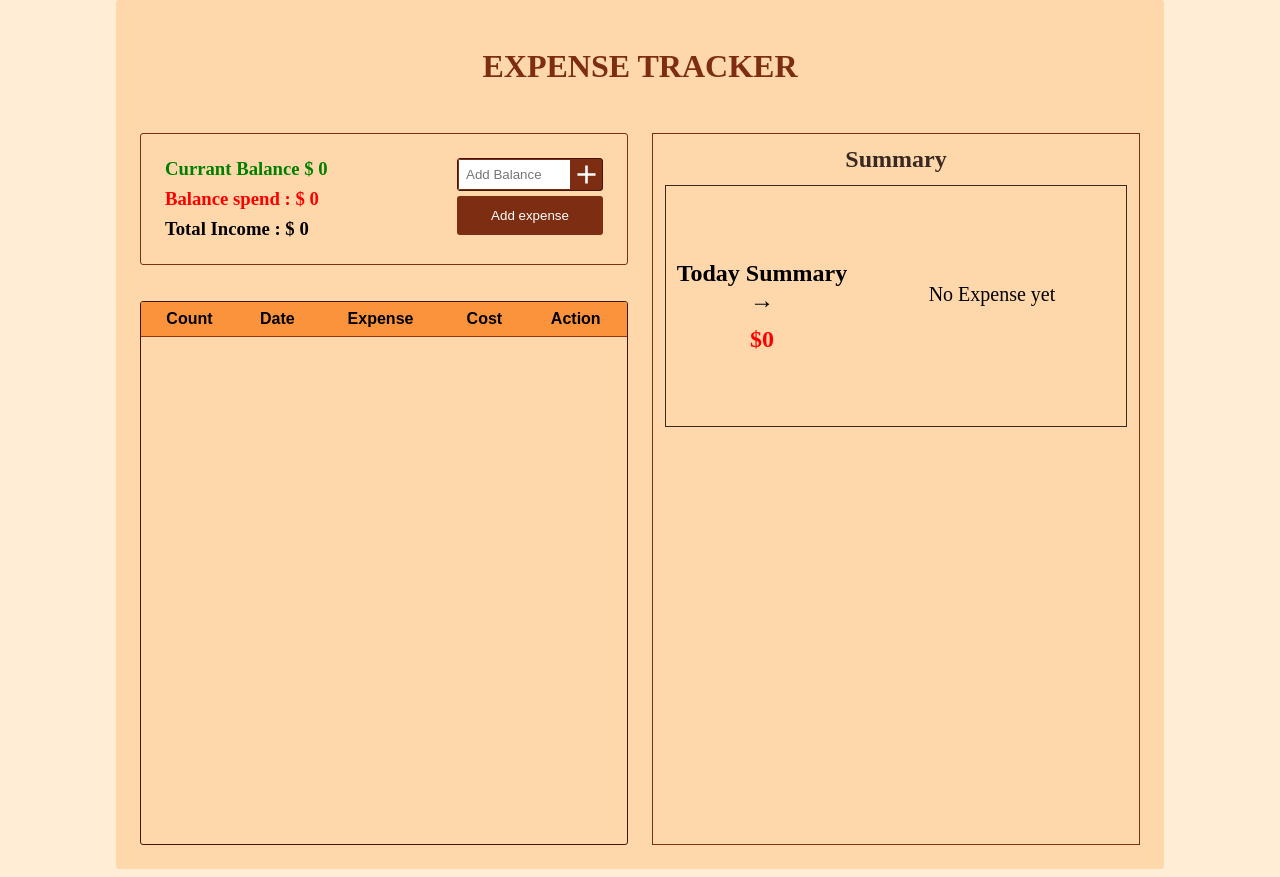
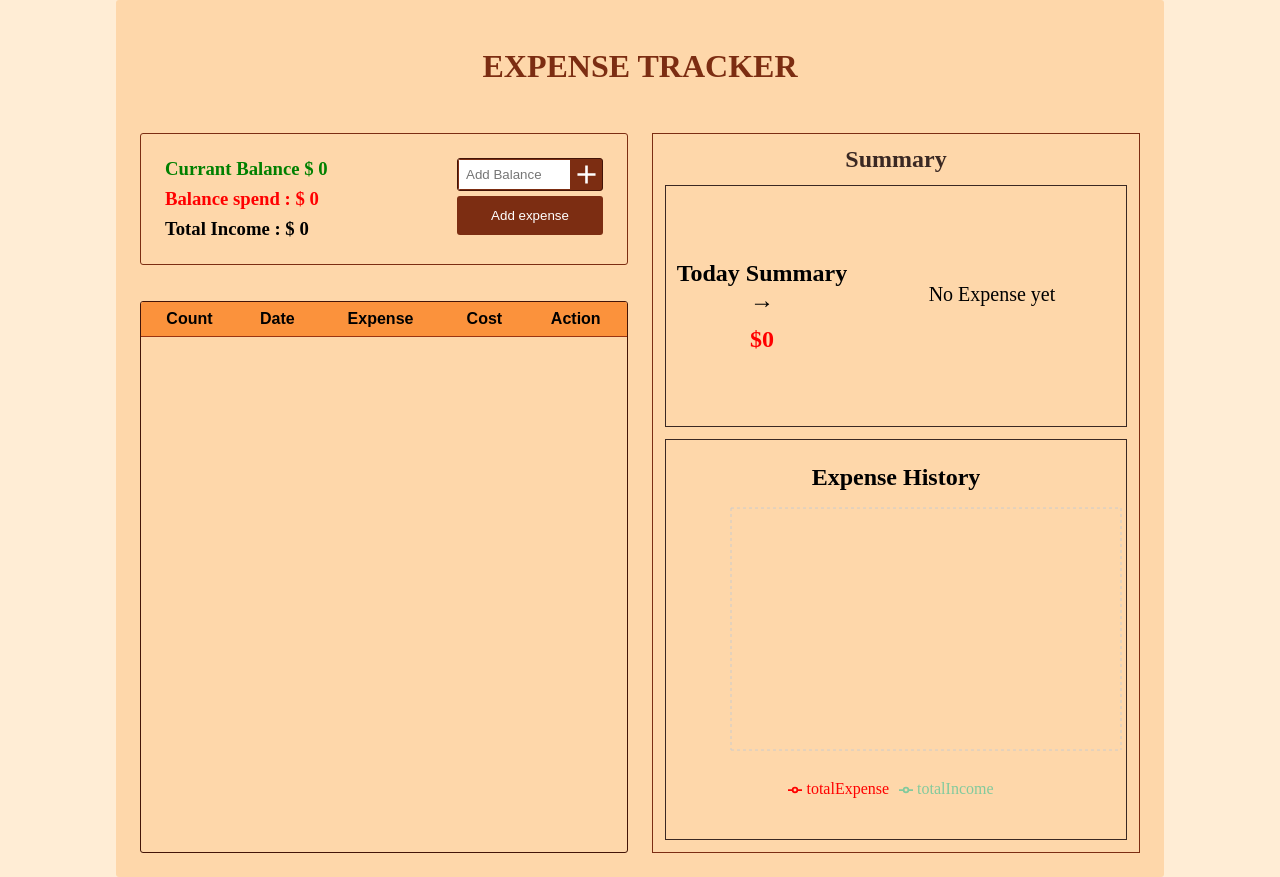
Before and after one commit to rajwindersxxx/expenseTracker, a React (Vite) app: page / in a window 1280 px wide. Built offline with nearby package versions, Linux system fonts and the light colour scheme.

Commit message:
added graph

```diff
--- a/src/App.css
+++ b/src/App.css
@@ -26,6 +26,7 @@ body {
 .main__input {
   display: flex;
   flex-direction: column;
+  height: 45rem;
 }
 .main__charts {
   border: 0.0625rem solid #7c2d12;
@@ -135,7 +136,6 @@ img:hover {
   align-items: center;
   gap: 0.75rem;
   transition: all 0.5s;
-
 }
 .expense__form label {
   font-size: 1.1rem;
@@ -154,13 +154,24 @@ img:hover {
   border-radius: 0.1875rem;
   overflow: auto;
   margin-top: 1.5rem;
-  /* height: 100%; */
-  height: 34rem;
+  /* height: 34rem; */
+  height: 100%;
+  transition: flex-grow 0.3s ease-in-out;
 }
 .records table {
   font-family: arial, sans-serif;
   border-collapse: collapse;
   min-width: 100%;
+  position: relative;
+}
+.records thead{
+  position: sticky;
+  top: 0;
+
+  /* width: 100%;
+  top: 0 ;
+  right: 10;
+  left: 10; */
 }
 .records td,
 th {
@@ -177,21 +188,21 @@ tr:hover {
   transition: all 0.3s;
 }
 
+.records::-webkit-scrollbar {
+  width: 4px;
+  position: absolute;
+}
+
+.records::-webkit-scrollbar-thumb {
+  background-color: #f97316;
+  border-radius: 4px;
+}
 .action__buttons {
   padding: 1.5rem 0;
   display: flex;
   justify-content: end;
 }
 
-/* * some animations */
-.hidden {
-  position: relative;
-  z-index: -999;
-  opacity: 0;
-  height: 0;
-  padding: 0;
-  margin: 0;
-}
 .table-input {
   display: flex;
   gap: 0.5rem;
@@ -285,5 +296,14 @@ td input {
   .balance {
     grid-template-columns: 1fr 1fr;
   }
+}
 
+/* * some animations */
+.hidden {
+  position: relative;
+  z-index: -999;
+  opacity: 0;
+  height: 0;
+  padding: 0;
+  margin: 0;
 }
--- a/src/components/BalanceTracker.jsx
+++ b/src/components/BalanceTracker.jsx
@@ -3,6 +3,7 @@ import { AddExpenseForm } from './AddExpenseForm';
 import { BalanceStatus } from './BalanceStatus';
 import { RenderRecord } from './RenderRecord';
 import { Charts } from './Charts';
+
 // * this it the main component *******
 
 export function BalanceTracker() {
--- a/src/components/Charts.jsx
+++ b/src/components/Charts.jsx
@@ -1,4 +1,4 @@
-// import { Graph } from './Graph';
+import { Graph } from './Graph';
 import { PiChart } from './PiChart';
 /* eslint react/prop-types: 0 */
 
@@ -9,7 +9,7 @@ export function Charts({ records }) {
         <h2>Summary</h2>
       </div>
       <PiChart records={records} />
-      {/* <Graph records={records}/> */}
+      <Graph records={records}/>
     </div>
   );
 }
--- a/src/components/Graph.jsx
+++ b/src/components/Graph.jsx
@@ -48,25 +48,44 @@ const data = [
   },
 ];
 export function Graph({ records }) {
+  const [graphEntries, setGraphData] = useState();
+  useEffect(() => {
+    const graphData = records.reduce((acc, current) => {
+      const date = current.date;
+      const expense = current.expenseCost;
+      if (expense < 0) {
+        if (!acc[date]) acc[date] = { date, totalExpense: 0 , totalIncome: 0};
+        acc[date].totalExpense += Math.abs(expense);
+      }
+      if (expense > 0){
+        if (!acc[date]) acc[date] = { date, totalExpense: 0 , totalIncome: 0};
+        acc[date].totalIncome += Math.abs(expense);
+
+      }
+      return acc;
+    }, {});
+
+    setGraphData(() => Object.values(graphData));
+  }, [records]);
   return (
     <div className="graph">
       <div>
-        <h2 className="graph__heading">Monthly summary</h2>
+        <h2 className="graph__heading">Expense History</h2>
       </div>
       <ResponsiveContainer width={'100%'} height={300}>
-        <LineChart data={data}>
+        <LineChart data={graphEntries}>
           <CartesianGrid strokeDasharray="3 3" />
-          <XAxis dataKey="name" padding={{ left: 30, right: 30 }} />
+          <XAxis dataKey="date" padding={{ left: 30, right: 30 }} />
           <YAxis />
           <Tooltip />
           <Legend />
           <Line
             type="monotone"
-            dataKey="pv"
+            dataKey="totalExpense"
             stroke="red"
             activeDot={{ r: 8 }}
           />
-          {/* <Line type="monotone" dataKey="uv" stroke="#82ca9d" /> */}
+          <Line type="monotone" dataKey="totalIncome" stroke="#82ca9d" />
         </LineChart>
       </ResponsiveContainer>
     </div>
```
